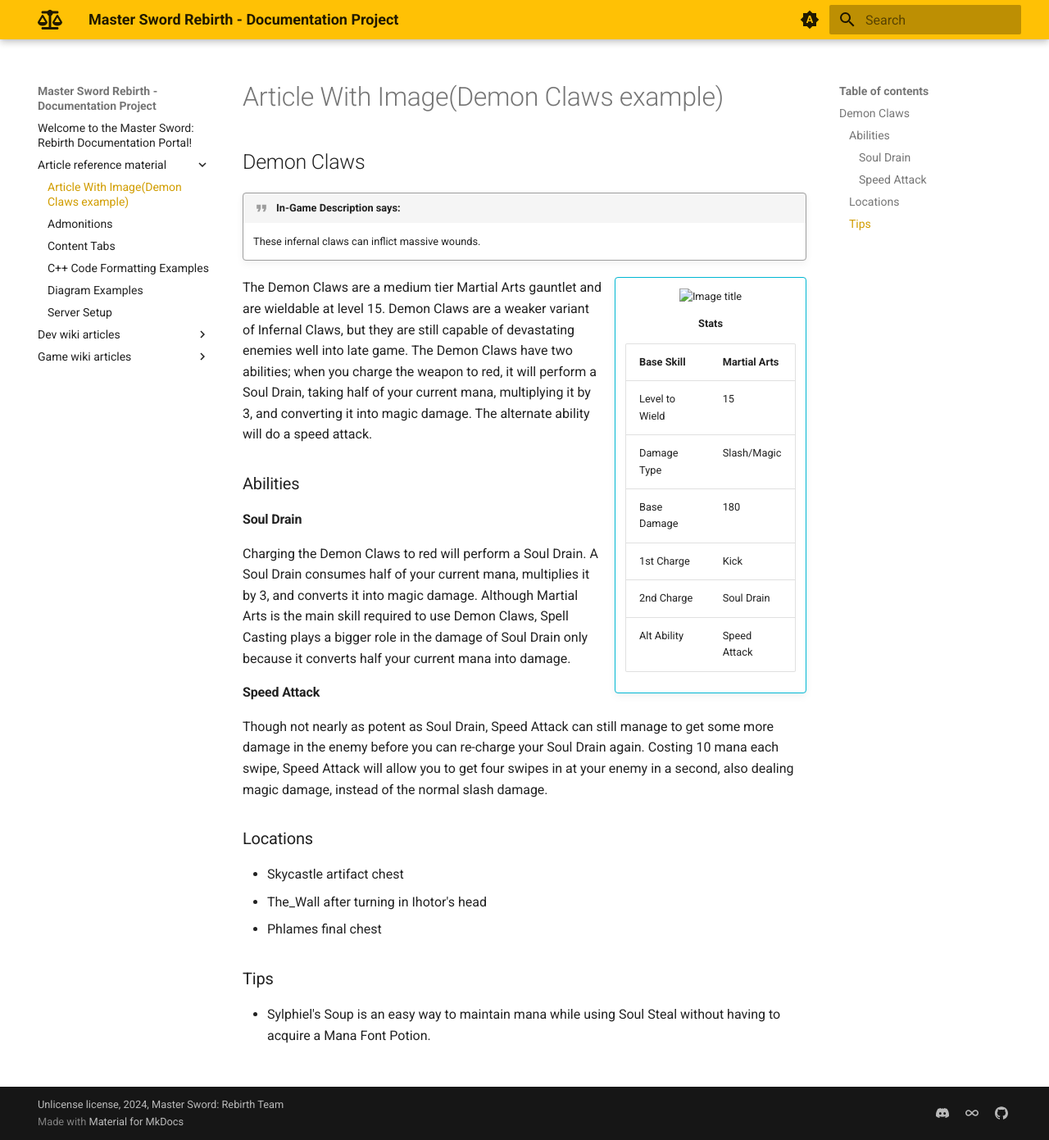
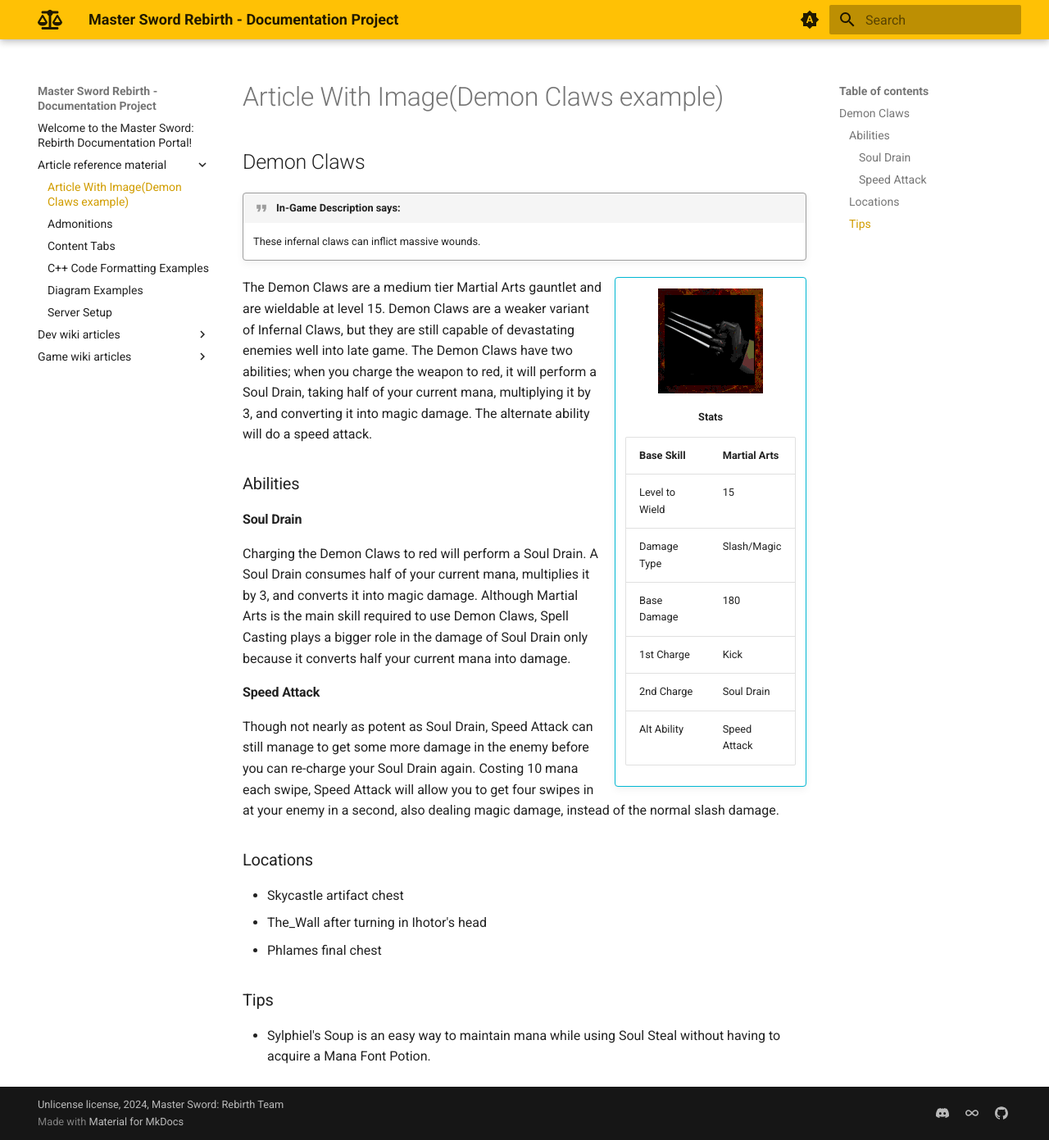
Before and after one commit to frendship-loost/msr-documentation, an MkDocs documentation site: the page built from docs/article-reference-material/Article-With-Image(Demon-Claws-example).md, in a window 1280 px wide and 1391 px high. Shown: the whole window at 82% size. Built offline with MkDocs 1.6.1 and Material for MkDocs 9.7.7, drawn with Linux system fonts in a browser that asks for light colours.

Commit message:
Update Article-With-Image(Demon-Claws-example).md

```diff
--- a/docs/article-reference-material/Article-With-Image(Demon-Claws-example).md
+++ b/docs/article-reference-material/Article-With-Image(Demon-Claws-example).md
@@ -5,7 +5,7 @@
 
 !!! info inline end ""
 
-    <p style="text-align: center;">![Image title](articleassets\itemsprites\Frame 119.png)</p>
+    <p style="text-align: center;">![Image title](articleassets/itemsprites/Frame 119.png)</p>
 
     <p style="text-align: center;">**Stats**</p>
 
```
